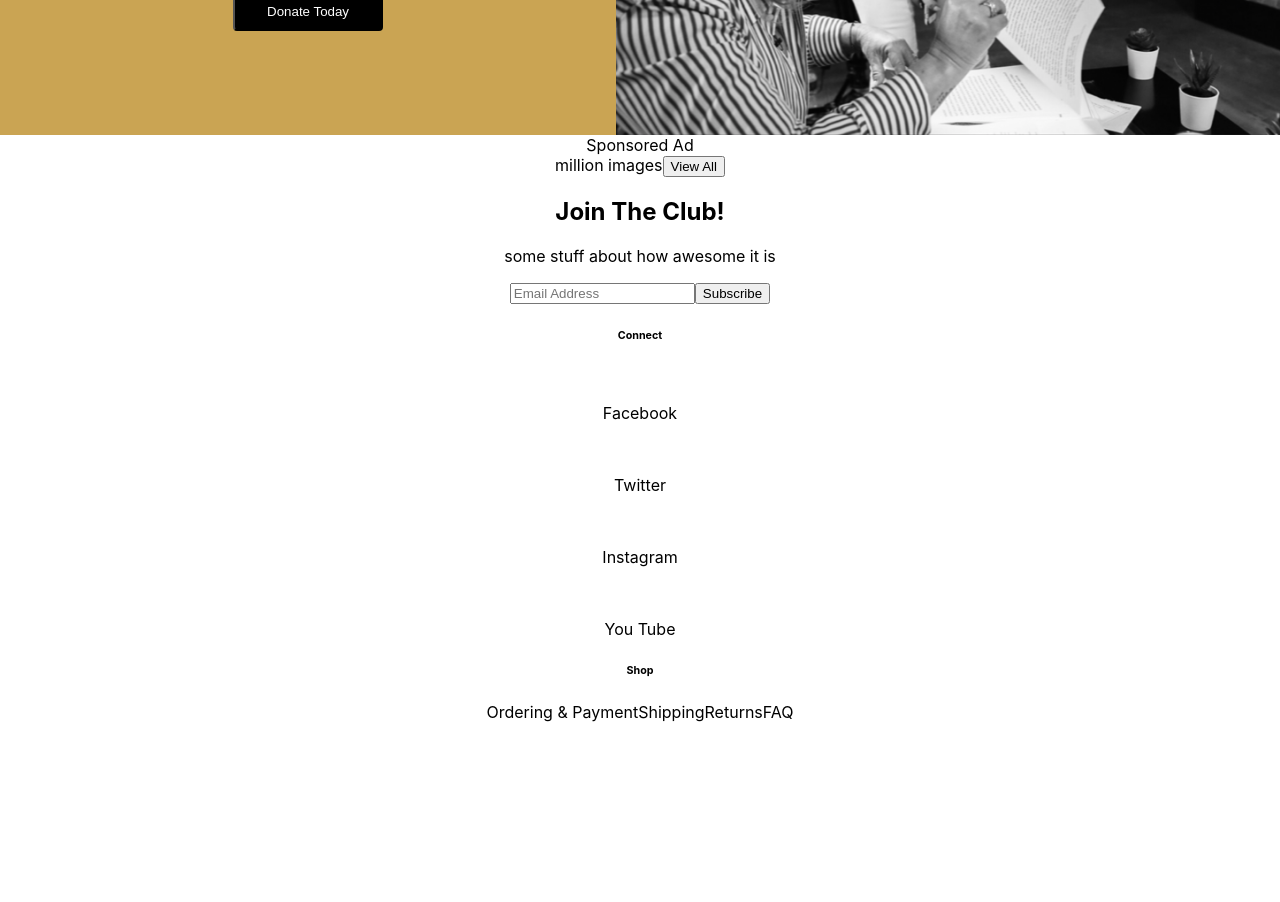
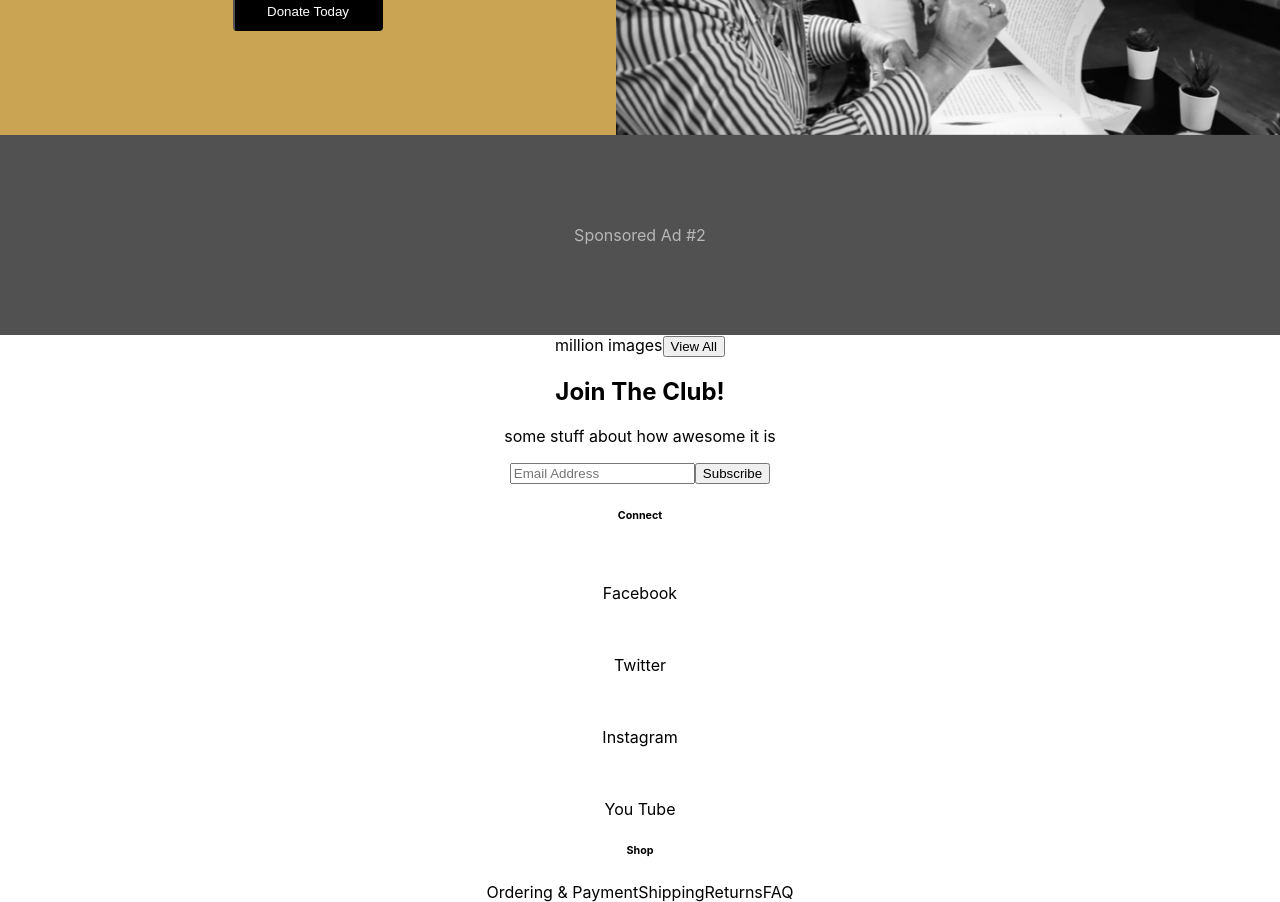
Before and after one commit to nickborbe/amp-client, a React (Create React App) app: page / in a window 1280 px wide. Shown: the part 3440-4342 px from the top of the page. Before the commit the page ends 4162 px from the top, so only its background shows below. Built offline with nearby package versions, Linux system fonts and the light colour scheme.

Commit message:
ad space made

```diff
--- a/src/components/home-page.js
+++ b/src/components/home-page.js
@@ -137,8 +137,10 @@ class HomePage extends Component {
 
         </section>
 
+
+
         <div id="hp-sponsored-add-bottom">
-        Sponsored Ad
+        Sponsored Ad #2
         </div>
 
       <section id="hp-gallery">
--- a/src/styles/homepage.css
+++ b/src/styles/homepage.css
@@ -168,3 +168,12 @@
     padding: 10px;
     border-radius: 4px;
 }
+
+#hp-sponsored-add-bottom{
+    height: 200px;
+    background-color: #515151;
+    color: #b7b7b7;
+    display: flex;
+    align-items: center;
+    justify-content: center;
+}
```
